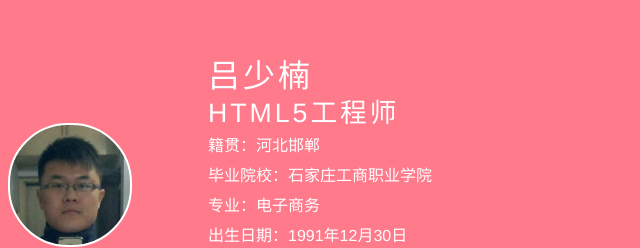
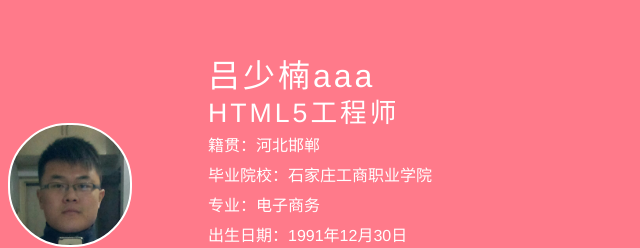
Before and after one commit to lvshaonan/lvshaonan.github.io, a plain HTML site: page index.html in a window 1280 px wide. Shown: the part 181-429 px from the top of the page, 376-1016 px from the left. Drawn offline with Linux system fonts and the light colour scheme.

Commit message:
change name

```diff
--- a/index.html
+++ b/index.html
@@ -33,7 +33,7 @@
 				<div class="photo">
 				</div>
 				<div class="person_info">
-					<h2>吕少楠 <br/>
+					<h2>吕少楠aaa<br/>
 					<small>HTML5工程师</small></h2>
 					<p>籍贯：河北邯郸</p>
 					<p>毕业院校：石家庄工商职业学院</p>
```
